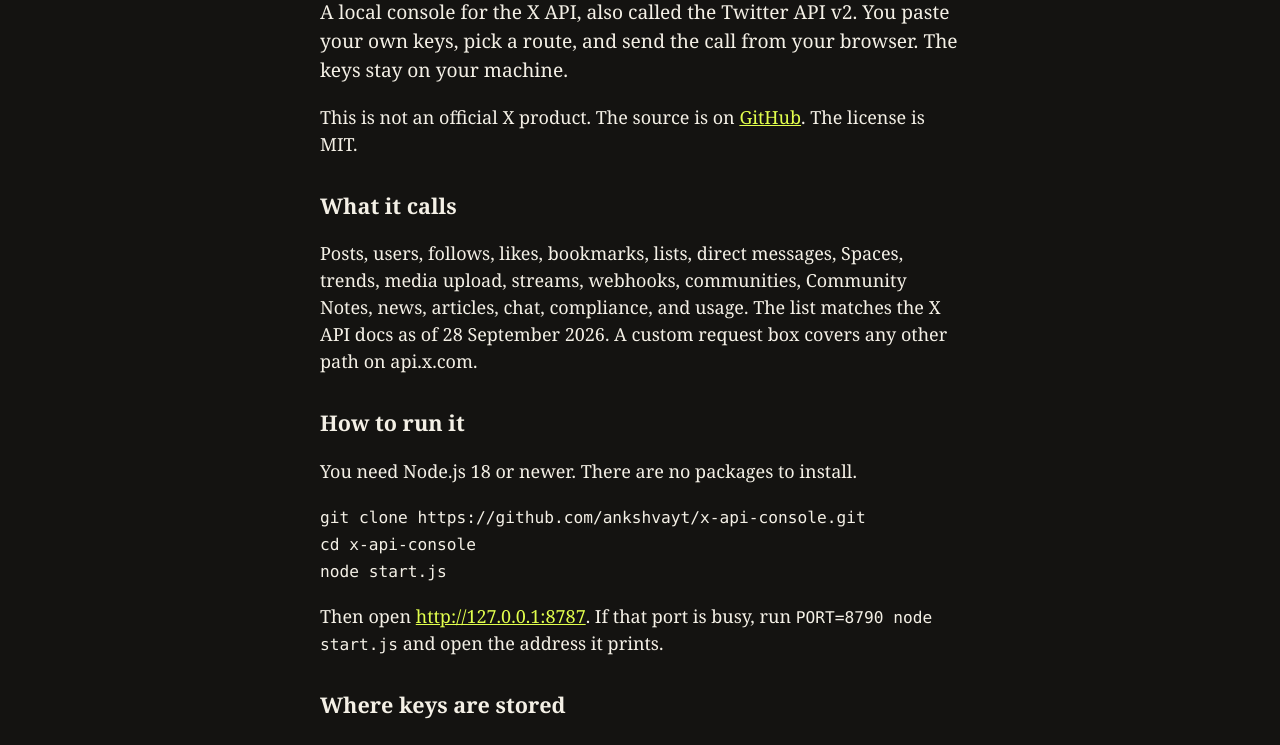
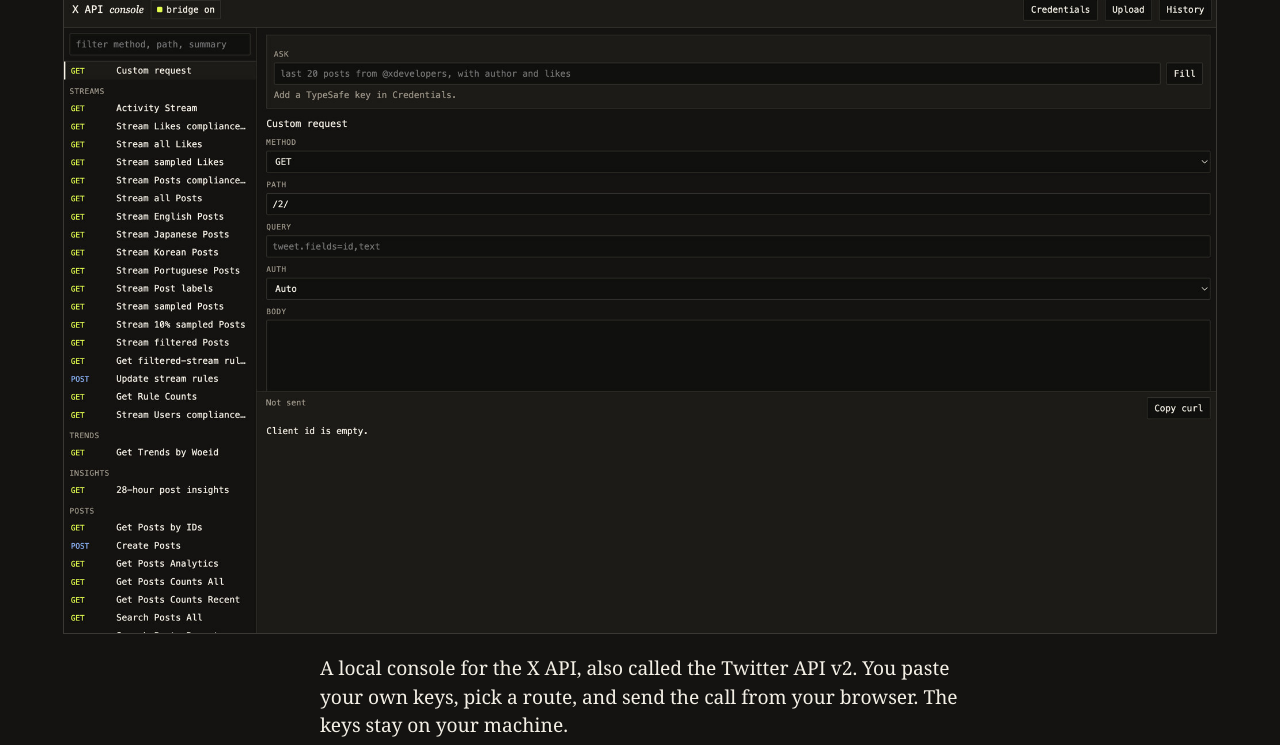
Before and after one commit to ankshvayt/x-api-console, a website: page docs/index.html in a window 1280 px wide. Shown: the part 111-856 px from the top of the page. Drawn offline with Linux system fonts and the light colour scheme.

Commit message:
Add the console screenshot to the project page.

```diff
--- a/docs/index.html
+++ b/docs/index.html
@@ -10,6 +10,7 @@
 <meta property="og:description" content="Call the X API from your browser. Posts, users, DMs, media, and streams. Keys stay on your machine.">
 <meta property="og:url" content="https://ankshvayt.github.io/x-api-console/">
 <meta property="og:type" content="website">
+<meta property="og:image" content="https://ankshvayt.github.io/x-api-console/console.jpg">
 <style>
   body { margin: 0; background: #141311; color: #f4f0e6; font: 18px/1.5 Georgia, "Iowan Old Style", serif; }
   main { max-width: 40rem; margin: 0 auto; padding: 48px 20px 80px; }
@@ -19,6 +20,10 @@
   a { color: #e2ff4d; }
   code { font-family: ui-monospace, "SF Mono", Menlo, Consolas, monospace; font-size: .9em; }
   .lead { font-size: 1.2rem; }
+  .shot { display: block; width: 100%; height: auto; margin: .35rem 0 1.25rem; border: 1px solid #3a3834; }
+  @media (min-width: 880px) {
+    .shot { width: min(72rem, calc(100vw - 48px)); margin-left: 50%; transform: translateX(-50%); }
+  }
 </style>
 <script type="application/ld+json">
 {
@@ -78,6 +83,7 @@
 <body>
 <main>
   <h1>X API console</h1>
+  <img class="shot" src="console.jpg" width="2000" height="1112" alt="The X API console. The endpoint list is on the left and a custom request is on the right." fetchpriority="high">
   <p class="lead">A local console for the X API, also called the Twitter API v2. You paste your own keys, pick a route, and send the call from your browser. The keys stay on your machine.</p>
   <p>This is not an official X product. The source is on <a href="https://github.com/ankshvayt/x-api-console">GitHub</a>. The license is MIT.</p>
 
```
